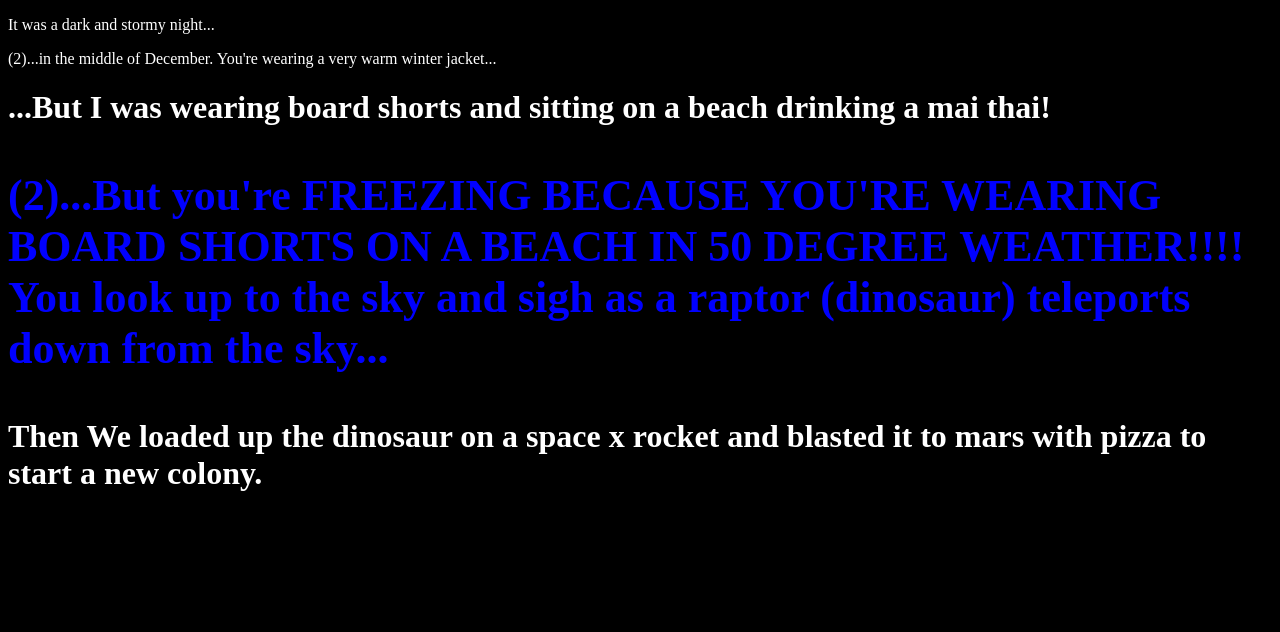
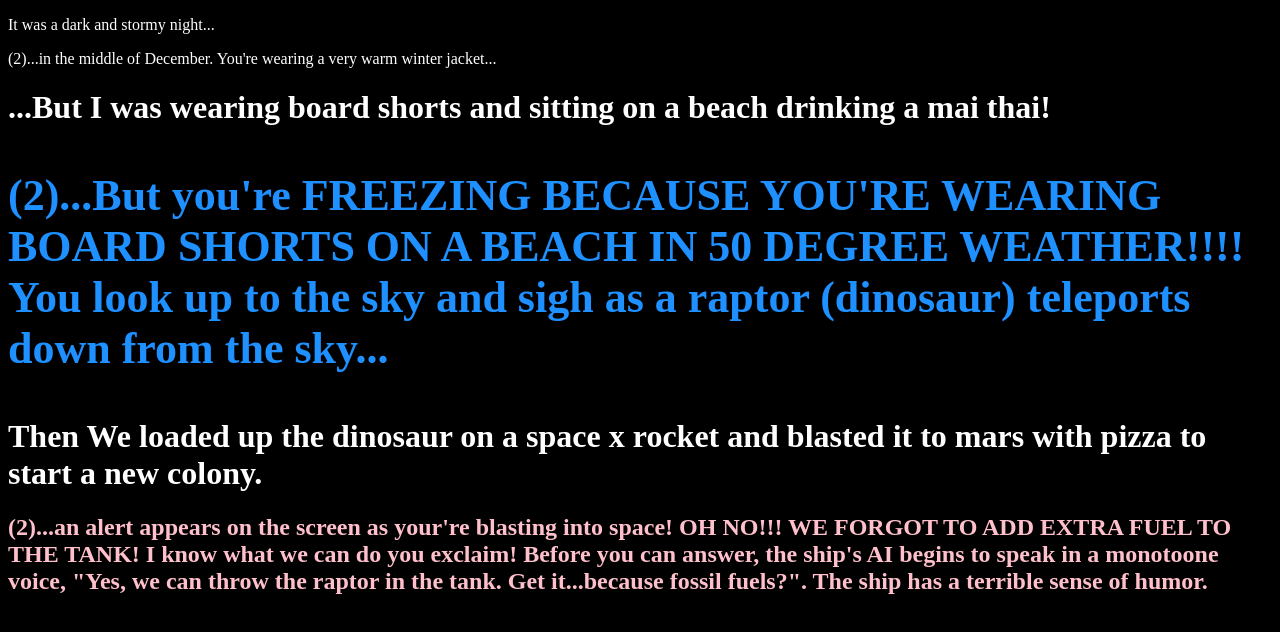
Before and after one commit to CodeCreateInnovate/fireside-story, a plain HTML site: page index.html in a window 1280 px wide. Drawn offline with Linux system fonts and the light colour scheme.

Commit message:
Added a line to the story

```diff
--- a/index.html
+++ b/index.html
@@ -5,9 +5,16 @@
     </head>
 <body>
     <p>It was a dark and stormy night...</p>
+
     <p>(2)...in the middle of December. You're wearing a very warm winter jacket...</p>
+
     <h1>...But I was wearing board shorts and sitting on a beach drinking a mai thai!</h1>
-    <h3 style="color:blue;font-size:44px;">(2)...But you're FREEZING BECAUSE YOU'RE WEARING BOARD SHORTS ON A BEACH IN 50 DEGREE WEATHER!!!! You look up to the sky and sigh as a raptor (dinosaur) teleports down from the sky...</h3>
+
+    <h3 style="color:dodgerblue;font-size:44px;">(2)...But you're FREEZING BECAUSE YOU'RE WEARING BOARD SHORTS ON A BEACH IN 50 DEGREE WEATHER!!!! You look up to the sky and sigh as a raptor (dinosaur) teleports down from the sky...</h3>
+
     <h1>Then We loaded up the dinosaur on a space x rocket and blasted it to mars with pizza to start a new colony.</h1>
+
+    <h2 style="color: pink">(2)...an <b>alert</b> appears on the screen as your're blasting into space! <strong>OH NO!!! WE FORGOT TO ADD EXTRA FUEL TO THE TANK!</strong> I know what we can do you exclaim! Before you can answer, the ship's AI begins to speak in a monotoone voice, "Yes, we can throw the raptor in the tank. Get it...because fossil fuels?". The ship has a terrible sense of humor.</h2>
+
 </body>
 </html>
```
